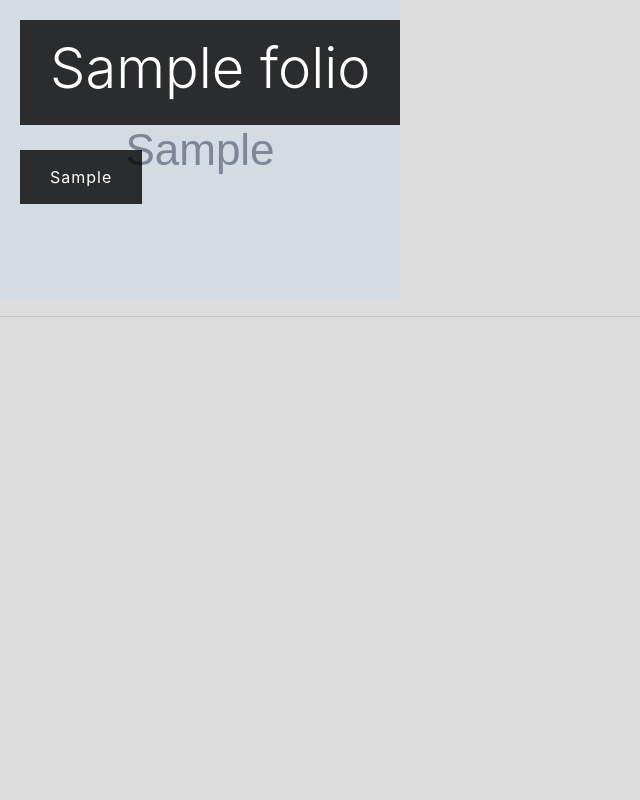
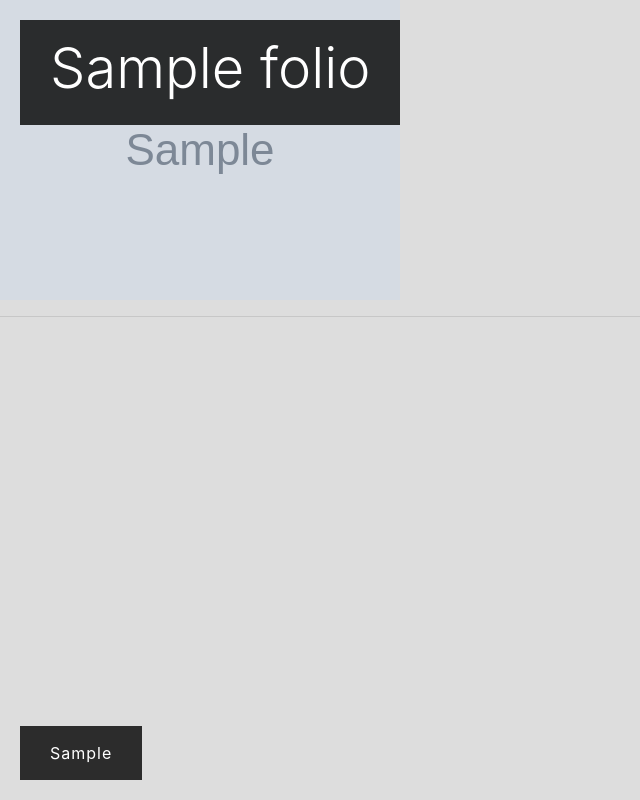
Before and after one commit to najar1412/portfo, a Flask app: page / in a window 1280 px wide. Shown: the whole page, without its empty margins (0-640 px from the left). Run offline with Flask 2, Linux system fonts and the light colour scheme; tables that the repository leaves empty hold one stand-in row (values such as "Sample post"); grey boxes marked "Sample" are stand-in pictures; some libraries are stand-ins or nearby versions.

Commit message:
header, caption ui move around

```diff
--- a/portfo/module/model.py
+++ b/portfo/module/model.py
@@ -58,7 +58,7 @@ class Image(db.Model):
 class Folio(db.Model):
     id = db.Column(db.Integer, primary_key=True)
     title = db.Column(db.String(), default="portfo v0.1.0")
-    caption = db.Column(db.String(), default="<strong>@twitterUser</strong><br>@instagramUser<br>email@email.com")
+    caption = db.Column(db.String(), default="<strong>email@email.com</strong><br>@instagramUser<br>@twitterUser")
     enable_title = db.Column(db.Boolean(), default=True)
     enable_caption = db.Column(db.Boolean(), default=True)
 
--- a/portfo/templates/header.html
+++ b/portfo/templates/header.html
@@ -1,10 +1,10 @@
 {% if session.portfo_title_enable == True %}
-<div style="color:white;position:fixed;z-index:100;top:0;background: rgba(0, 0, 0, .8);margin:auto; padding-right: 30px; padding-left:30px; padding-top:15px;padding-bottom:15px; margin:20px;">
+<div style="color:white;position:absolute;z-index:100;top:0;background: rgba(0, 0, 0, .8);margin:auto; padding-right: 30px; padding-left:30px; padding-top:15px;padding-bottom:15px; margin:20px;">
         <h2 class="display-4">{{session.portfo_title}}</h2>
    </div>
   {% endif %}
   {% if session.portfo_caption_enable == True %}
-   <div style="color:white;position:absolute;z-index:90;top:130px;background: rgba(0, 0, 0, .8);margin:auto; padding-right: 30px; padding-left:30px; padding-top:15px;padding-bottom:15px; margin:20px;">
+   <div style="color:white;position:fixed;z-index:90;bottom:0;background: rgba(0, 0, 0, .8);margin:auto; padding-right: 30px; padding-left:30px; padding-top:15px;padding-bottom:15px; margin:20px;">
      <span style="letter-spacing: 1px;">
      {{session.portfo_caption|safe}}
    </span>
```
